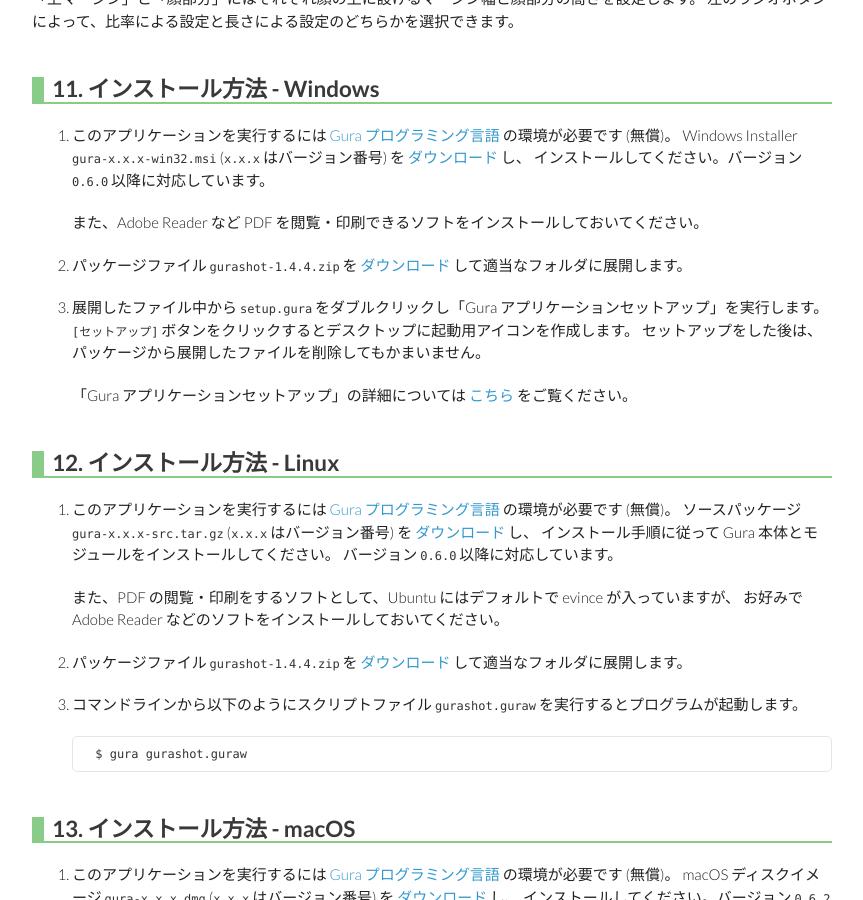
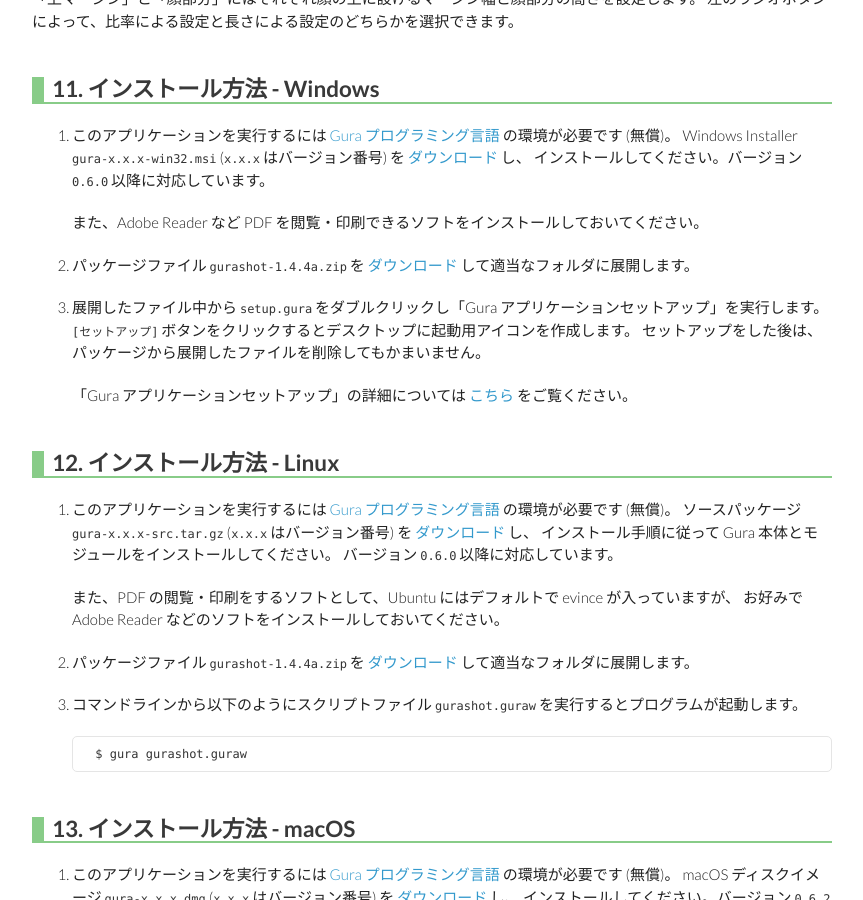
Before and after one commit to gura-app/gura-app.github.io, a Jekyll site: the page built from gurashot/index.md, in a window 1280 px wide and 900 px high, scrolled down 11361 px. Shown: the whole window, without its empty margins (208-1071 px from the left). Built offline with Jekyll 4.4.1, drawn with Linux system fonts in a browser that asks for light colours; some of the changed lines change nothing that is shown.

Commit message:
updated to 1.4.4a

```diff
--- a/gurashot/index.md
+++ b/gurashot/index.md
@@ -4,7 +4,8 @@
 title: おうちで証明写真 Gura Shot
 description: デジカメの画像から必要なサイズの証明写真をカンタンに作れるアプリケーション
 app_package: gurashot
-app_version: 1.4.4
+app_version_zip: 1.4.4a
+app_version_dmg: 1.4.4
 app_iconimage: images/gurashot-ico.png
 ---
 
@@ -16,18 +17,18 @@
 <tr>
 <th>Windows 用
 <img src="{{ topdir }}/images/b-download.png" style="margin-left:.5em" />
-<a href="https://github.com/gura-app/{{ page.app_package }}/releases/download/v{{ page.app_version }}/{{ page.app_package }}-{{ page.app_version }}.zip"
-  onClick="gtag('event', 'zip', {'event_category' : 'Downloads', 'event_label' : '{{ page.app_package }}-{{ page.app_version }}.zip'});">ダウンロード</a>
+<a href="https://github.com/gura-app/{{ page.app_package }}/releases/download/v{{ page.app_version_zip }}/{{ page.app_package }}-{{ page.app_version_zip }}.zip"
+  onClick="gtag('event', 'zip', {'event_category' : 'Downloads', 'event_label' : '{{ page.app_package }}-{{ page.app_version_zip }}.zip'});">ダウンロード</a>
 </th>
 <th>Linux 用
 <img src="{{ topdir }}/images/b-download.png" style="margin-left:.5em" />
-<a href="https://github.com/gura-app/{{ page.app_package }}/releases/download/v{{ page.app_version }}/{{ page.app_package }}-{{ page.app_version }}.zip"
-  onClick="gtag('event', 'zip', {'event_category' : 'Downloads', 'event_label' : '{{ page.app_package }}-{{ page.app_version }}.zip'});">ダウンロード</a>
+<a href="https://github.com/gura-app/{{ page.app_package }}/releases/download/v{{ page.app_version_zip }}/{{ page.app_package }}-{{ page.app_version_zip }}.zip"
+  onClick="gtag('event', 'zip', {'event_category' : 'Downloads', 'event_label' : '{{ page.app_package }}-{{ page.app_version_zip }}.zip'});">ダウンロード</a>
 </th>
 <th>macOS 用
 <img src="{{ topdir }}/images/b-download.png" style="margin-left:.5em" />
-<a href="https://github.com/gura-app/{{ page.app_package }}/releases/download/v{{ page.app_version }}/{{ page.app_package }}-{{ page.app_version }}.dmg"
-  onClick="gtag('event', 'dmg', {'event_category' : 'Downloads', 'event_label' : '{{ page.app_package }}-{{ page.app_version }}.dmg'});">ダウンロード</a>
+<a href="https://github.com/gura-app/{{ page.app_package }}/releases/download/v{{ page.app_version_dmg }}/{{ page.app_package }}-{{ page.app_version_dmg }}.dmg"
+  onClick="gtag('event', 'dmg', {'event_category' : 'Downloads', 'event_label' : '{{ page.app_package }}-{{ page.app_version_dmg }}.dmg'});">ダウンロード</a>
 </th>
 </tr>
 
@@ -354,9 +355,9 @@
 
    また、Adobe Reader など PDF を閲覧・印刷できるソフトをインストールしておいてください。
 
-2. パッケージファイル `{{ page.app_package }}-{{ page.app_version }}.zip` を
-  <a href="https://github.com/gura-app/{{ page.app_package }}/releases/download/v{{ page.app_version }}/{{ page.app_package }}-{{ page.app_version }}.zip"
-  onClick="gtag('event', 'zip', {'event_category' : 'Downloads', 'event_label' : '{{ page.app_package }}-{{ page.app_version }}.zip'});">ダウンロード</a> して適当なフォルダに展開します。
+2. パッケージファイル `{{ page.app_package }}-{{ page.app_version_zip }}.zip` を
+  <a href="https://github.com/gura-app/{{ page.app_package }}/releases/download/v{{ page.app_version_zip }}/{{ page.app_package }}-{{ page.app_version_zip }}.zip"
+  onClick="gtag('event', 'zip', {'event_category' : 'Downloads', 'event_label' : '{{ page.app_package }}-{{ page.app_version_zip }}.zip'});">ダウンロード</a> して適当なフォルダに展開します。
 
 3. 展開したファイル中から `setup.gura` をダブルクリックし「Gura アプリケーションセットアップ」を実行します。
    `[セットアップ]` ボタンをクリックするとデスクトップに起動用アイコンを作成します。
@@ -377,9 +378,9 @@
    また、PDF の閲覧・印刷をするソフトとして、Ubuntu にはデフォルトで evince が入っていますが、
    お好みで Adobe Reader などのソフトをインストールしておいてください。
 
-2. パッケージファイル `{{ page.app_package }}-{{ page.app_version }}.zip` を
-  <a href="https://github.com/gura-app/{{ page.app_package }}/releases/download/v{{ page.app_version }}/{{ page.app_package }}-{{ page.app_version }}.zip"
-  onClick="gtag('event', 'zip', {'event_category' : 'Downloads', 'event_label' : '{{ page.app_package }}-{{ page.app_version }}.zip'});">ダウンロード</a> して適当なフォルダに展開します。
+2. パッケージファイル `{{ page.app_package }}-{{ page.app_version_zip }}.zip` を
+  <a href="https://github.com/gura-app/{{ page.app_package }}/releases/download/v{{ page.app_version_zip }}/{{ page.app_package }}-{{ page.app_version_zip }}.zip"
+  onClick="gtag('event', 'zip', {'event_category' : 'Downloads', 'event_label' : '{{ page.app_package }}-{{ page.app_version_zip }}.zip'});">ダウンロード</a> して適当なフォルダに展開します。
 
 3. コマンドラインから以下のようにスクリプトファイル `gurashot.guraw` を実行するとプログラムが起動します。
 
@@ -394,9 +395,9 @@
    [ダウンロード](http://www.gura-lang.org/download/) し、
    インストールしてください。バージョン `0.6.2` 以降に対応しています。
 
-2. macOS ディスクイメージ `{{ page.app_package }}-{{ page.app_version }}.dmg` を
-  <a href="https://github.com/gura-app/{{ page.app_package }}/releases/download/v{{ page.app_version }}/{{ page.app_package }}-{{ page.app_version }}.dmg"
-  onClick="gtag('event', 'dmg', {'event_category' : 'Downloads', 'event_label' : '{{ page.app_package }}-{{ page.app_version }}.dmg'});">ダウンロード</a> して開き、`Gura Shot.app` を `Applications` フォルダにドラッグします。
+2. macOS ディスクイメージ `{{ page.app_package }}-{{ page.app_version_dmg }}.dmg` を
+  <a href="https://github.com/gura-app/{{ page.app_package }}/releases/download/v{{ page.app_version_dmg }}/{{ page.app_package }}-{{ page.app_version_dmg }}.dmg"
+  onClick="gtag('event', 'dmg', {'event_category' : 'Downloads', 'event_label' : '{{ page.app_package }}-{{ page.app_version_dmg }}.dmg'});">ダウンロード</a> して開き、`Gura Shot.app` を `Applications` フォルダにドラッグします。
 
 3. 初めて実行する場合は、Finder で `Gura Shot.app` を選択し、右クリックメニューで「開く」を実行してください。
    二度目以降は Launchpad から起動できます。
```
